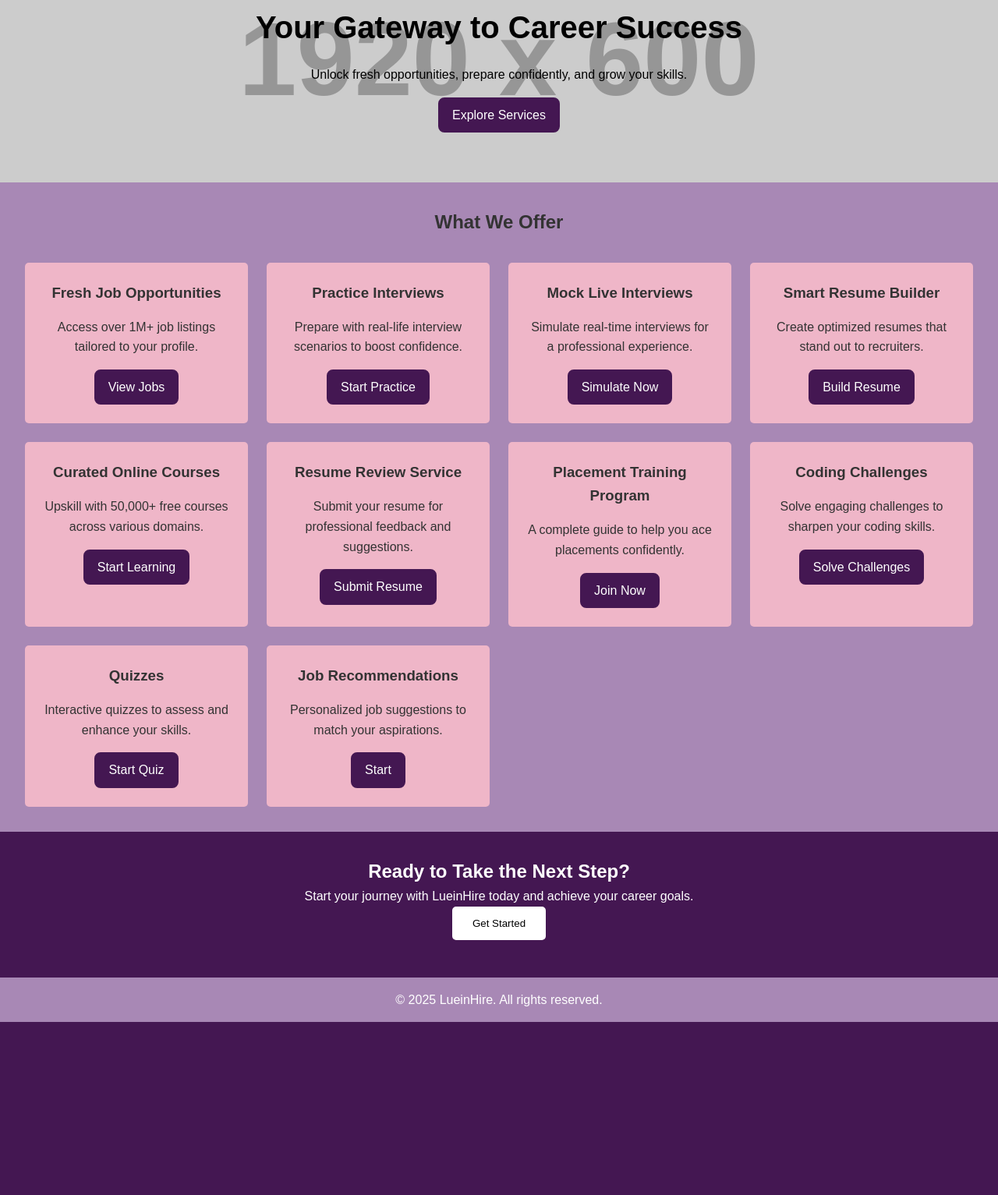
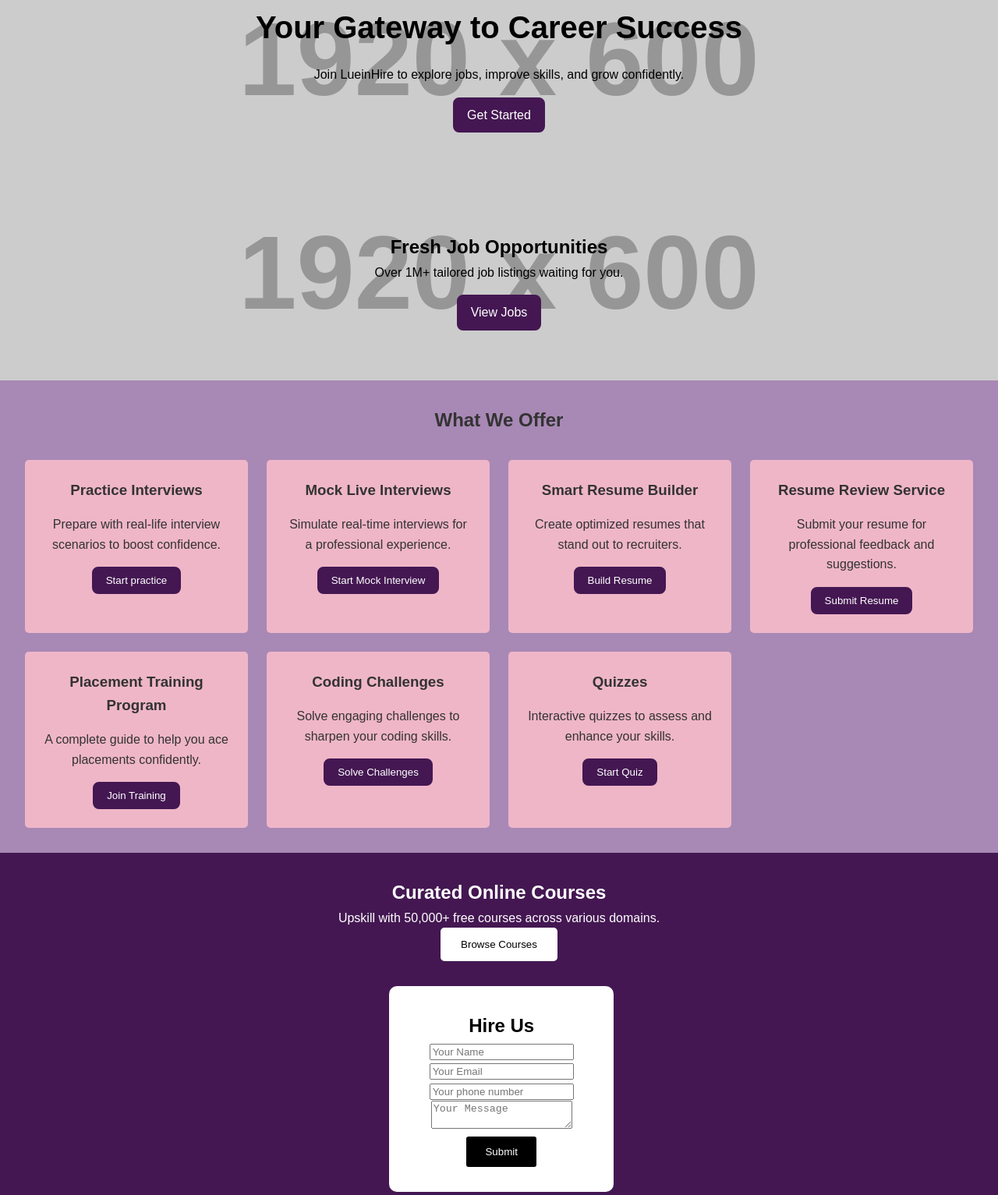
Before and after one commit to neha965166/Lueinhire, a plain HTML site: page index.html in a window 1280 px wide. Shown: the part 144-1677 px from the top of the page at 78% size. Before the commit the page ends 1455 px from the top, so only its background shows below. Drawn offline with Linux system fonts and the light colour scheme; placeholder pictures from the web are drawn by us.

Commit message:
updated to add html css and javascript pages

```diff
--- a/index.html
+++ b/index.html
@@ -12,9 +12,10 @@
       <h1>LueinHire</h1>
     <nav>
       <ul>
-        <li><a href="#jobs">Jobs</a></li>
-        <li><a href="#features">Features</a></li>
-        <li><a href="#get">Get Started</a></li>
+        <li><a href="#jobs-opportunities">Jobs</a></li>
+        <li><a href="#services">Services</a></li>
+        <li><a href="#courses">Courses</a></li>
+        <li><a href="#contact">Contact us</a></li>
       </ul>
     </nav>
     </div>
@@ -24,83 +25,91 @@
     <!-- Hero Section -->
     <section id="hero">
       <h2>Your Gateway to Career Success</h2>
-      <p>Unlock fresh opportunities, prepare confidently, and grow your skills.</p>
-      <a href="#services" class="cta">Explore Services</a>
+      <p>Join LueinHire to explore jobs, improve skills, and grow confidently.</p>
+      <a href="#services" class="cta">Get Started </a>
     </section>
+
+    <!-- Job Opportunities -->
+    <section id="job-opportunities" class="section">
+      <h2>Fresh Job Opportunities</h2>
+      <p>Over 1M+ tailored job listings waiting for you.</p>
+      <a href="jobs-opportunities" class="cta">View Jobs</a>
+    </section>
+
 
     <!-- Core Offerings Section -->
     <section id="features">
       <h2>What We Offer</h2>
       <div class="feature-grid">
-        <div class="feature">
-          <h3>Fresh Job Opportunities</h3>
-          <p>Access over 1M+ job listings tailored to your profile.</p>
-          <a href="#" class="cta">View Jobs</a>
 
-        </div>
         <div class="feature">
           <h3>Practice Interviews</h3>
           <p>Prepare with real-life interview scenarios to boost confidence.</p>
-          <a href="#" class="cta">Start Practice</a>
+          <button class="cta" onclick="scrollToSection('#services')">Start practice</button>
 
         </div>
         <div class="feature">
           <h3>Mock Live Interviews</h3>
           <p>Simulate real-time interviews for a professional experience.</p>
-          <a href="#" class="cta">Simulate Now</a>
+          <button class="cta" onclick="scrollToSection('#services')">Start Mock Interview</button>
 
         </div>
         <div class="feature">
           <h3>Smart Resume Builder</h3>
           <p>Create optimized resumes that stand out to recruiters.</p>
-          <a href="#" class="cta">Build Resume</a>
+          <button class="cta" onclick="scrollToSection('#services')">Build Resume</button>
 
         </div>
-        <div class="feature">
-          <h3>Curated Online Courses</h3>
-          <p>Upskill with 50,000+ free courses across various domains.</p>
-          <a href="#" class="cta">Start Learning</a>
 
-        </div>
         <div class="feature">
           <h3>Resume Review Service</h3>
           <p>Submit your resume for professional feedback and suggestions.</p>
-          <a href="#" class="cta">Submit Resume</a>
+          <button class="cta" onclick="scrollToSection('#services')">Submit Resume</button>
 
         </div>
         <div class="feature">
           <h3>Placement Training Program</h3>
           <p>A complete guide to help you ace placements confidently.</p>
-          <a href="#" class="cta">Join Now</a>
+          <button class="cta" onclick="scrollToSection('#services')">Join Training</button>
 
         </div>
         <div class="feature">
           <h3>Coding Challenges</h3>
           <p>Solve engaging challenges to sharpen your coding skills.</p>
-          <a href="#" class="cta">Solve Challenges</a>
+          <button class="cta" onclick="scrollToSection('#services')">Solve Challenges</button>
 
         </div>
         <div class="feature">
           <h3>Quizzes</h3>
           <p>Interactive quizzes to assess and enhance your skills.</p>
-          <a href="#" class="cta">Start Quiz</a>
+          <button class="cta" onclick="scrollToSection('#services')">Start Quiz</button>
 
         </div>
-        <div class="feature">
-          <h3>Job Recommendations</h3>
-          <p>Personalized job suggestions to match your aspirations.</p>
-          <a href="#" class="cta">Start </a>
 
-        </div>
       </div>
+    </section>
+    <!-- Courses -->
+    <section id="courses" class="section">
+      <h2>Curated Online Courses</h2>
+      <p>Upskill with 50,000+ free courses across various domains.</p>
+      <button class="start-button">Browse Courses</button>
     </section>
 
     <!-- Call to Action Section -->
-    <section id="get">
-      <h2>Ready to Take the Next Step?</h2>
-      <p>Start your journey with LueinHire today and achieve your career goals.</p>
-      <button id="start-button">Get Started</button>
-    </section>
+
+
+    <section  class="section">
+      <div id ="contact">
+        <h2>Hire Us</h2>
+        <form id="contact-form">
+          <input type="text" placeholder="Your Name" required>
+          <input type="email" placeholder="Your Email" required>
+          <input type="number" placeholder="Your phone number" required>
+          <textarea placeholder="Your Message" required></textarea>
+          <button type="submit">Submit</button>
+        </form>
+      </div>
+      </section>
   </main>
 
   <footer>
--- a/style.css
+++ b/style.css
@@ -57,6 +57,14 @@ body, h1,h2,h3,p,ul,a{
     font-size: 2.5rem;
     margin-bottom: 1rem;
   }
+  #job-opportunities {
+    background: url('https://via.placeholder.com/1920x600') no-repeat center center/cover;
+    color: black;
+    text-align: center;
+    padding: 4rem 2rem;
+    background-color: #EFB6C8;
+  }
+
 .cta {
     display: inline-block;
     background: #441752;
@@ -108,14 +116,14 @@ body, h1,h2,h3,p,ul,a{
   }
 
   /* Call to Action Section */
-  #get {
+  #courses {
     background: #441752;
     color: white;
     text-align: center;
     padding: 2rem 1rem;
   }
 
-  #get button {
+  #courses button {
     background: white;
     color: black;
     border: 2px solid white;
@@ -124,10 +132,45 @@ body, h1,h2,h3,p,ul,a{
     cursor: pointer;
   }
 
-  #get button:hover {
+  #courses button:hover {
     background: #EFB6C8;
     color: white;
   }
+  #contact {
+    width: 20%;
+    height: 200px;
+    position: relative;
+    left: 39%;
+    font-family: ;
+    background:white;
+    border-radius: 10px;
+    color: black;
+    text-align: center;
+    padding: 2rem 1rem;
+    cursor: pointer;
+
+  }
+
+  #contact-form{
+   display: inline-block;
+
+
+  }
+  #contact button {
+    background: black;
+    color: white;
+    border: 2px solid white;
+    padding: 0.75rem 1.5rem;
+    border-radius: 5px;
+    cursor: pointer;
+  }
+  #contact button:hover{
+    background-color: greenyellow;
+    color: black;
+
+  }
+
+
 
   /* Footer */
   footer {
@@ -137,3 +180,10 @@ body, h1,h2,h3,p,ul,a{
     color: white;
     margin-top: 1rem;
   }
+
+  @media (max-width: 768px) {
+    header nav ul {
+      flex-direction: column;
+      gap: 10px;
+    }
+  }
```
